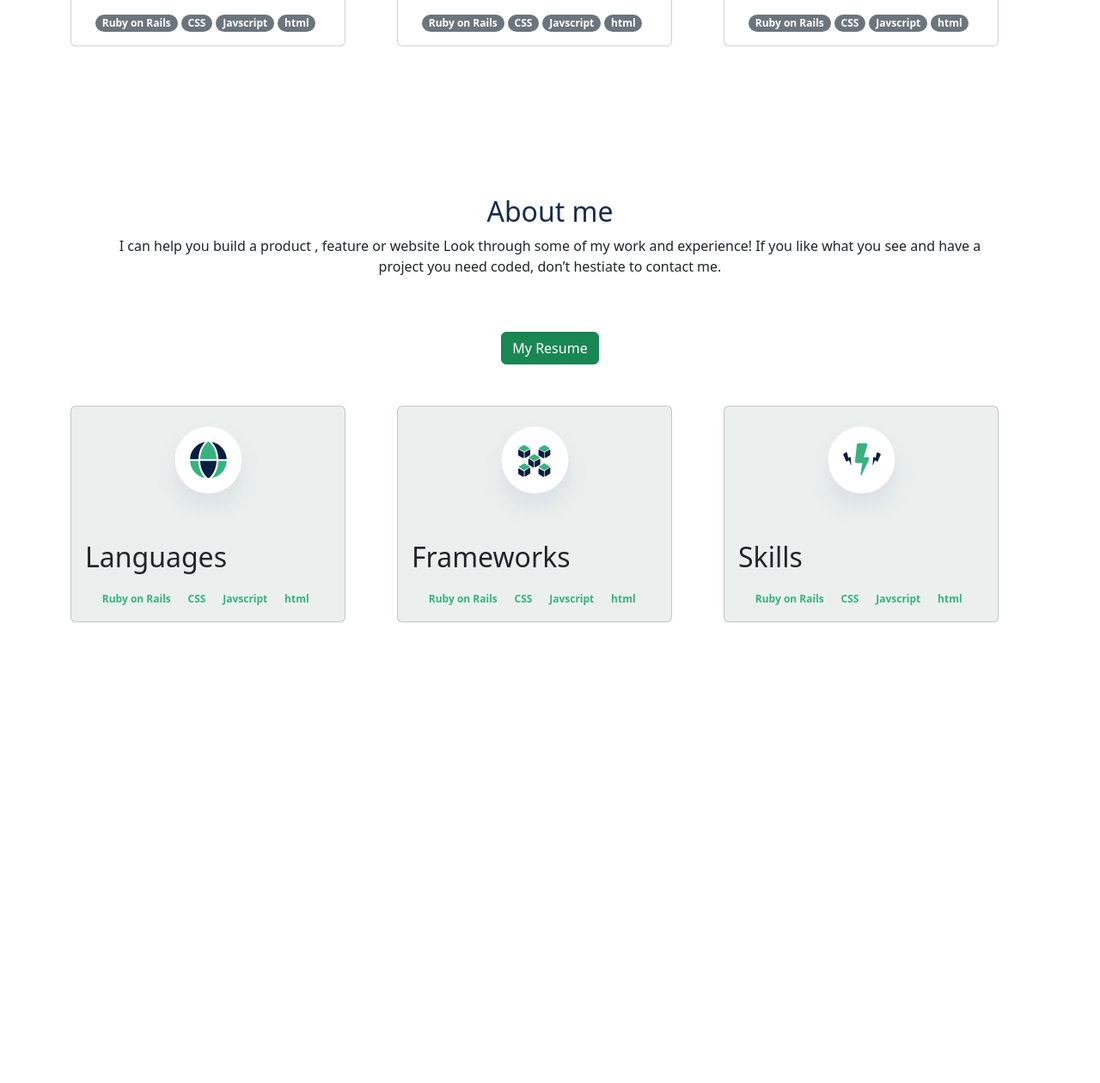
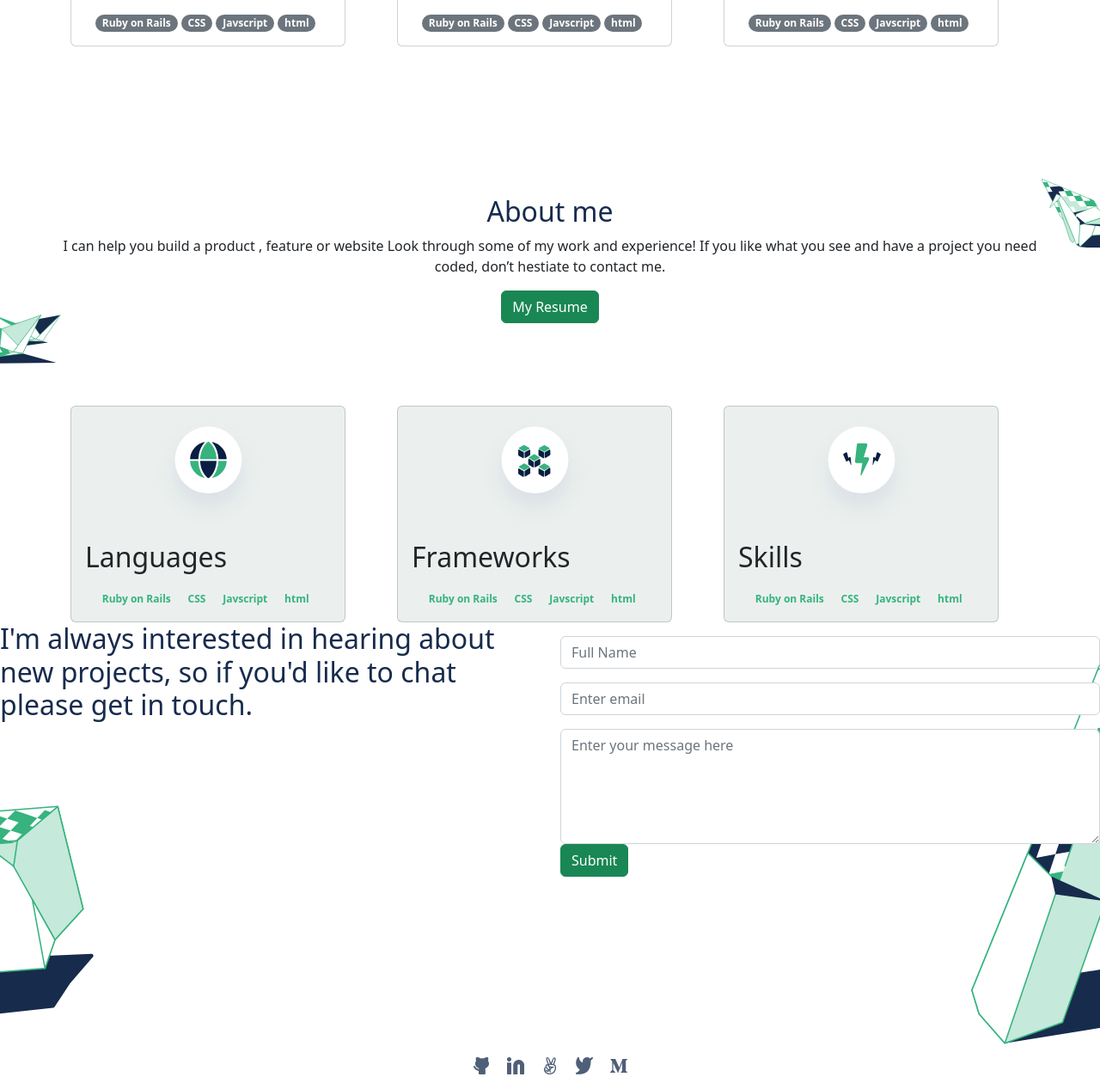
Before and after one commit to Becky449/pair-bootstrap-desktop-portfolio, a website: page index.html in a window 1280 px wide. Shown: the part 1963-3223 px from the top of the page at 86% size. Before the commit the page ends 2687 px from the top, so only its background shows below. Drawn offline with nearby package versions, Linux system fonts and the light colour scheme.

Commit message:
Add footer section and background images

```diff
--- a/index.html
+++ b/index.html
@@ -142,18 +142,19 @@
   </div>
 </div>
 
-<div class="container p-5 mt-5 text-dark text-center">
+<div class="container-fluid p-5 mt-5 text-dark text-center about-me">
   <h2 class="" style="color: #172B4D">About me</h2>
   <p>
     I can help you build a product , feature or website Look through some of my work and experience! If you like what you see and have a project you need coded,
 don’t hestiate to contact me.
 </p>
-</div>
 <div class="d-flex justify-content-center">
   <a href=""
     class="btn btn-success"> My Resume
 </a>
 </div>
+</div>
+
 
 <div class="container mt-5">
   <div class="row justify-content-center">
@@ -202,5 +203,30 @@ don’t hestiate to contact me.
   </div>
 </div>
 <script src="https://kit.fontawesome.com/a076d05399.js" crossorigin="anonymous"></script>
+
+<div class="row end-section">
+<div class="col-sm end-text">
+  <h2 style="color: #172B4D" >I'm always interested in hearing about new projects,
+    so if you'd like to chat please get in touch.</h2>
+</div>
+<div class="col-sm" >
+<form action="/action_page.php">
+  <div class="mb-3 mt-3">
+    <input type="text" class="form-control" id="name" placeholder="Full Name" name="name">
+  </div>
+  <div class="mb-3 mt-3">
+    <input type="email" class="form-control" id="email" placeholder="Enter email" name="email">
+  </div>
+<textarea class="form-control" rows="5" id="comment" name="text" placeholder="Enter your message here"></textarea>
+  <button type="submit" class="btn btn-success">Submit</button>
+</form>
+</div>
+</div>
+<div class="d-flex justify-content-center">
+  <a href="">
+    <img src="images/social-media-icons/social-media.png" alt="">
+  </a>
+</div>
+
 </body>
 </html>
--- a/styles.css
+++ b/styles.css
@@ -1,3 +1,20 @@
 body {
     colour: #172B4D;
 }
+
+.about-me {
+    background-image: url(./Images/about-me-left-bottom.svg), url(./Images/about-me-right-top.svg);
+    background-position: bottom left, top right;
+    background-repeat: no-repeat;
+}
+
+.end-section {
+    background-image: url(./Images/footer-left-end.svg), url(./Images/footer-right-end.svg);
+    background-position: bottom left, top right;
+    background-repeat: no-repeat;
+    padding-bottom: 200px;
+}
+
+.end-text {
+    padding: 50vm;
+}
```
